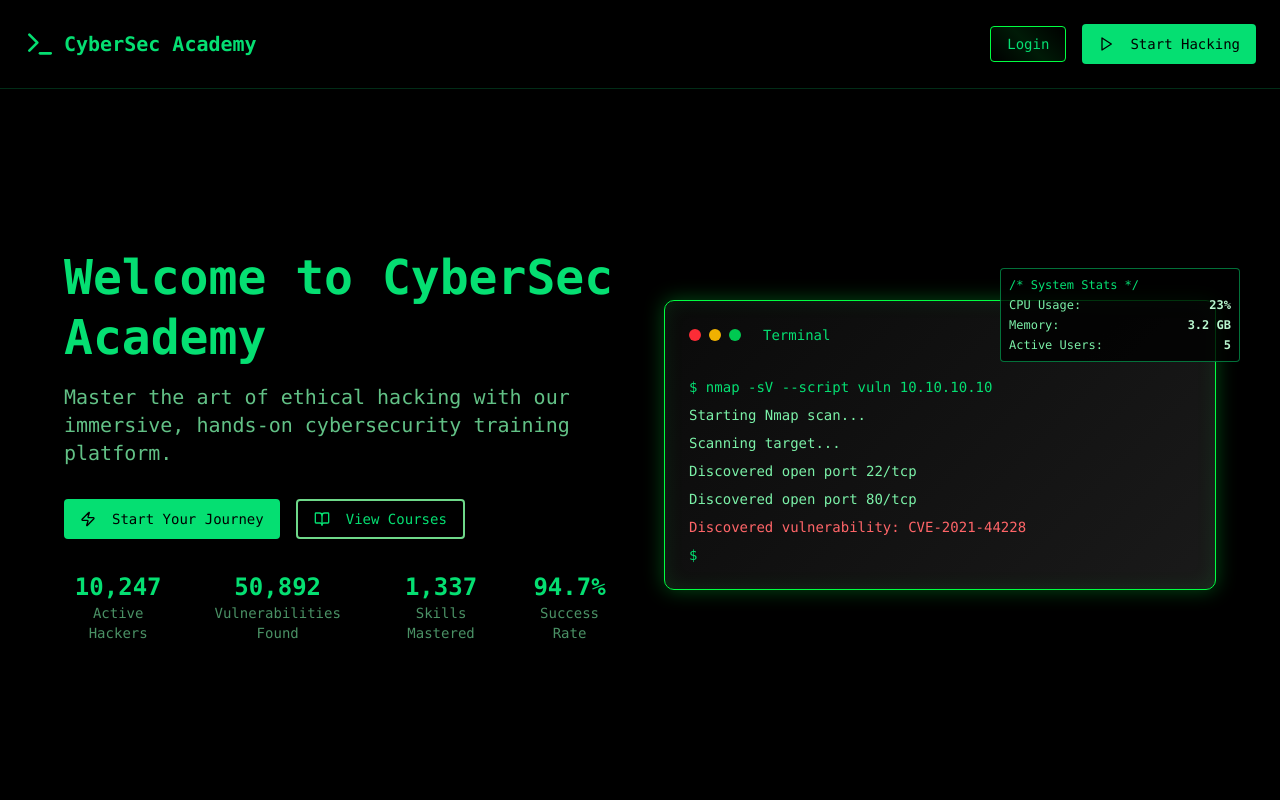
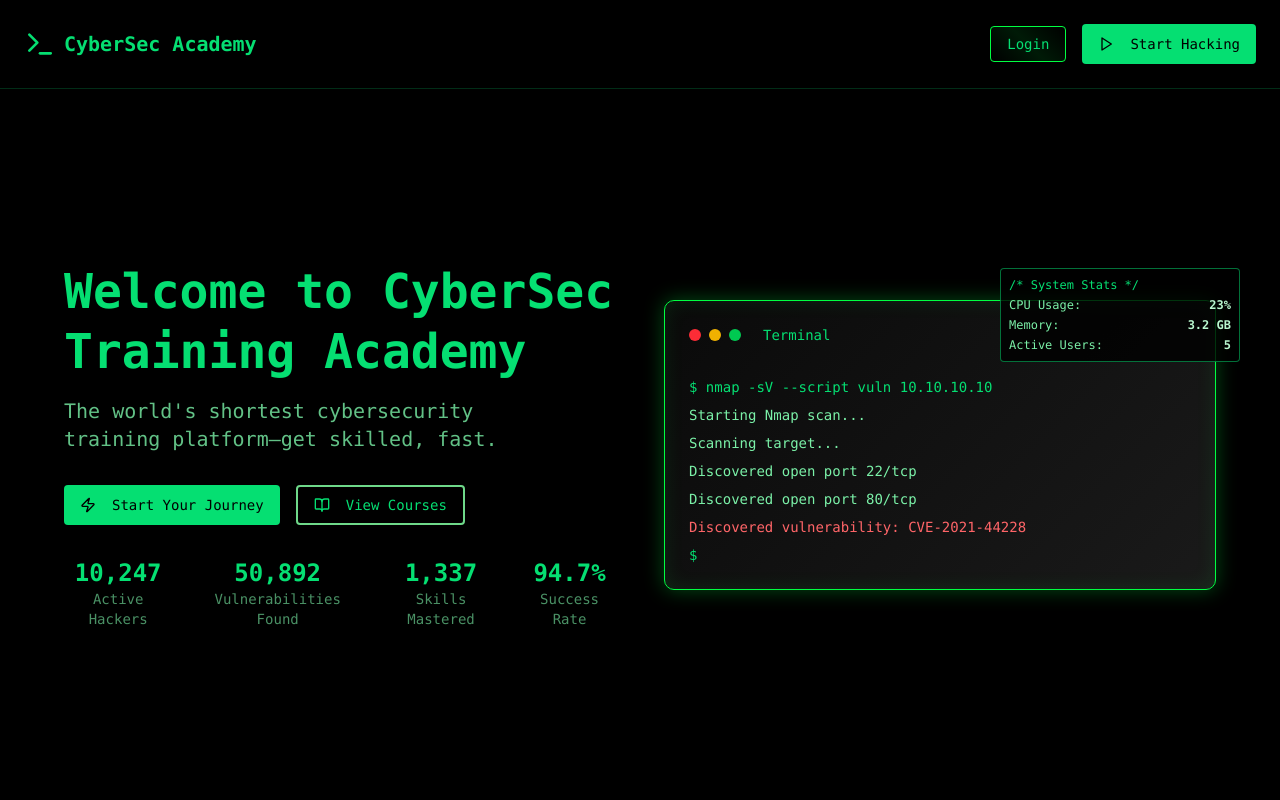
Before and after one commit to mahmudulhaquequdrati/hack-the-world, a React (Vite) app: page / in a window 1280 px wide. Shown: the top 800 px of the page. Built offline with nearby package versions, Linux system fonts and the light colour scheme.

Commit message:
Update LandingPage text for clarity and impact, enhancing user engagement.

```diff
--- a/src/components/pages/LandingPage.tsx
+++ b/src/components/pages/LandingPage.tsx
@@ -29,7 +29,7 @@ const LandingPage = () => {
   const [currentCommand, setCurrentCommand] = useState(0);
   const [gameScore, setGameScore] = useState(0);
   const [activeGame, setActiveGame] = useState("cipher");
-  const fullText = "Welcome to CyberSec Academy";
+  const fullText = "Welcome to CyberSec Training Academy";
 
   const commands = [
     "$ nmap -sS 192.168.1.0/24",
@@ -301,8 +301,8 @@ const LandingPage = () => {
                   <span className="terminal-cursor">|</span>
                 </h1>
                 <p className="text-xl text-green-300/80 max-w-lg">
-                  Master the art of ethical hacking with our immersive, hands-on
-                  cybersecurity training platform.
+                  The world's shortest cybersecurity training platform—get
+                  skilled, fast.
                 </p>
               </div>
 
```
